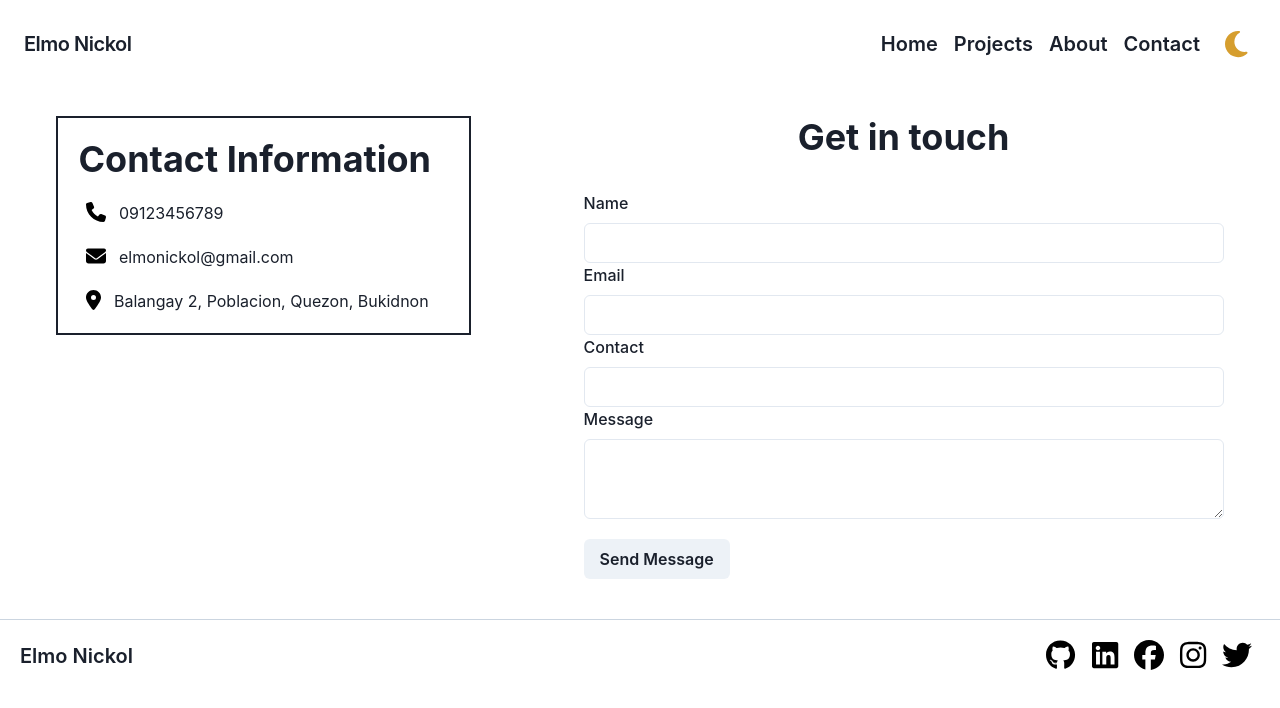
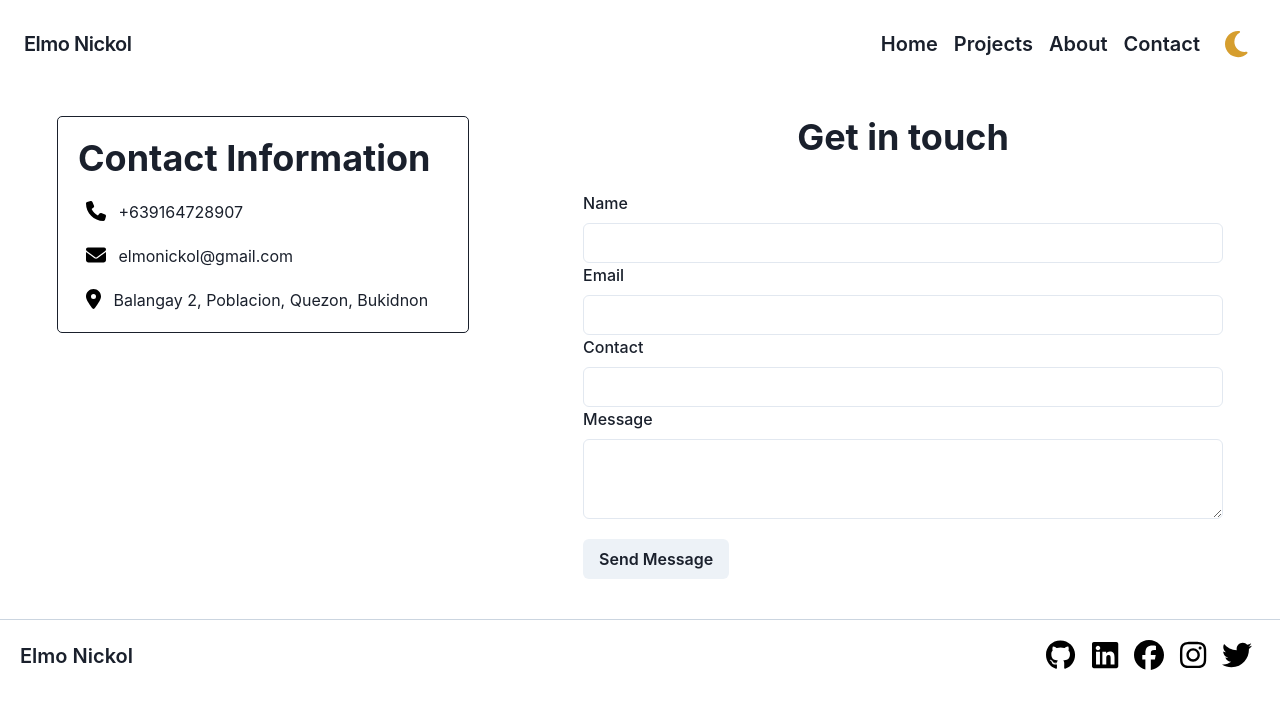
Before and after one commit to elmonickcool/my_portfolio, a Next.js app: page /contact in a window 1280 px wide. Shown: the top 708 px of the page. Built offline with nearby package versions, Linux system fonts and the light colour scheme.

Commit message:
contact border

```diff
--- a/src/pages/contact.js
+++ b/src/pages/contact.js
@@ -72,11 +72,11 @@ const Contact = () => {
         <>
 
             <Flex flexDirection={["column", "row"]} justifyContent="space-around" alignItems={["center", "flex-start"]}>
-                <Box border="2px" p={5}>
+                <Box border="1px" borderRadius={5} p={5}>
                     <Heading mb={5} >Contact Information</Heading>
                     <Box me={5} textAlign={["center", "left"]}>
                         <Text mt={5}>
-                            {getFontAwesomeIcon(faPhone)} 09123456789
+                            {getFontAwesomeIcon(faPhone)} +639164728907
                         </Text>
                         <Link href='mailto:elmonickol@gmail.com'>
                             <Text mt={5}>
@@ -94,7 +94,7 @@ const Contact = () => {
 
                 <Box w='50%' textAlign={["center","left"]}>
                     {formSubmitted ? (
-                <Heading size='lg'>Thank you for filling out the form. I will reply to you via email.</Heading>
+                <Heading size='lg' mb={8}>Thank you for filling out the form. I will reply to you via email.</Heading>
             ) : (
                 <Heading textAlign='center' mb={8}>Get in touch</Heading>
             )
```
